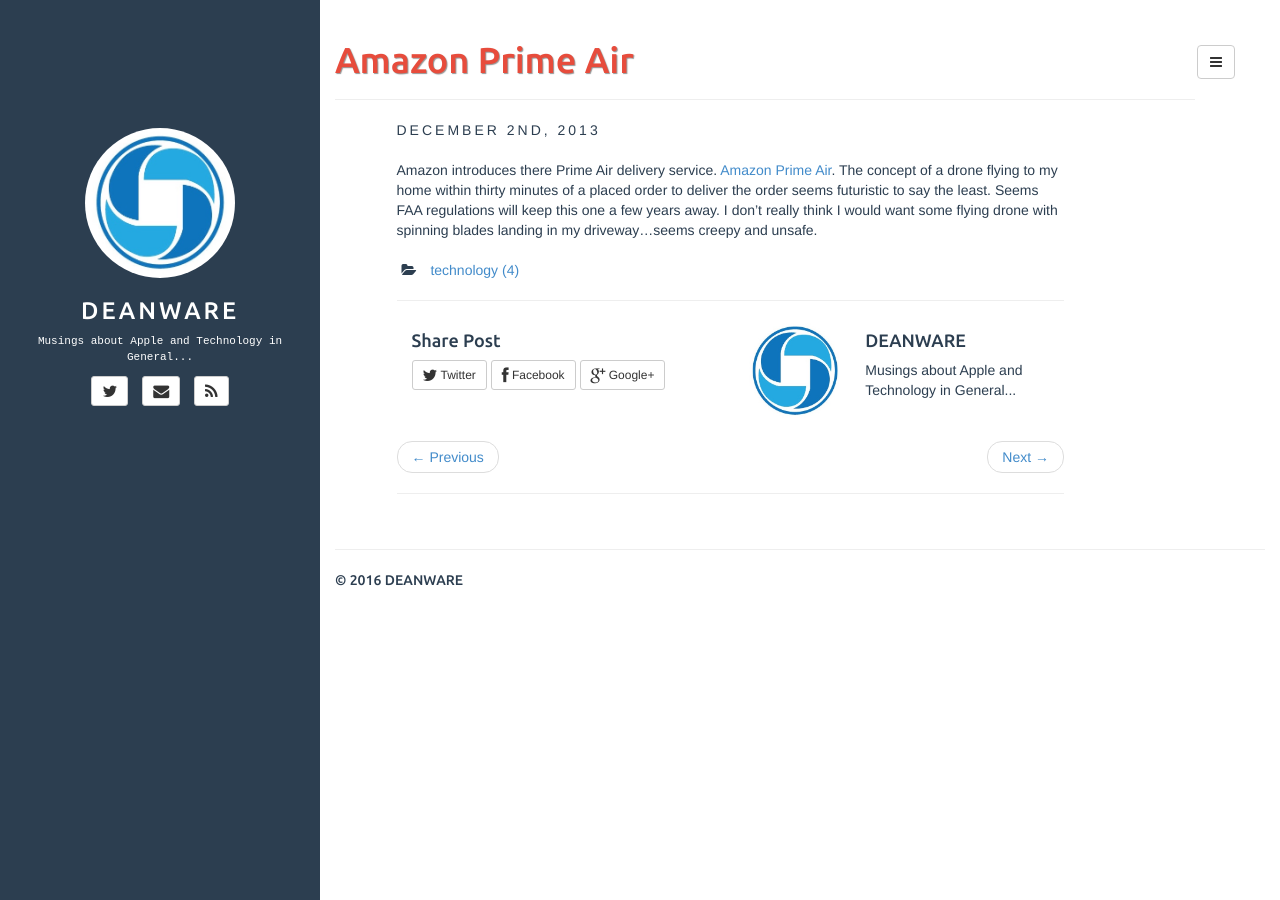
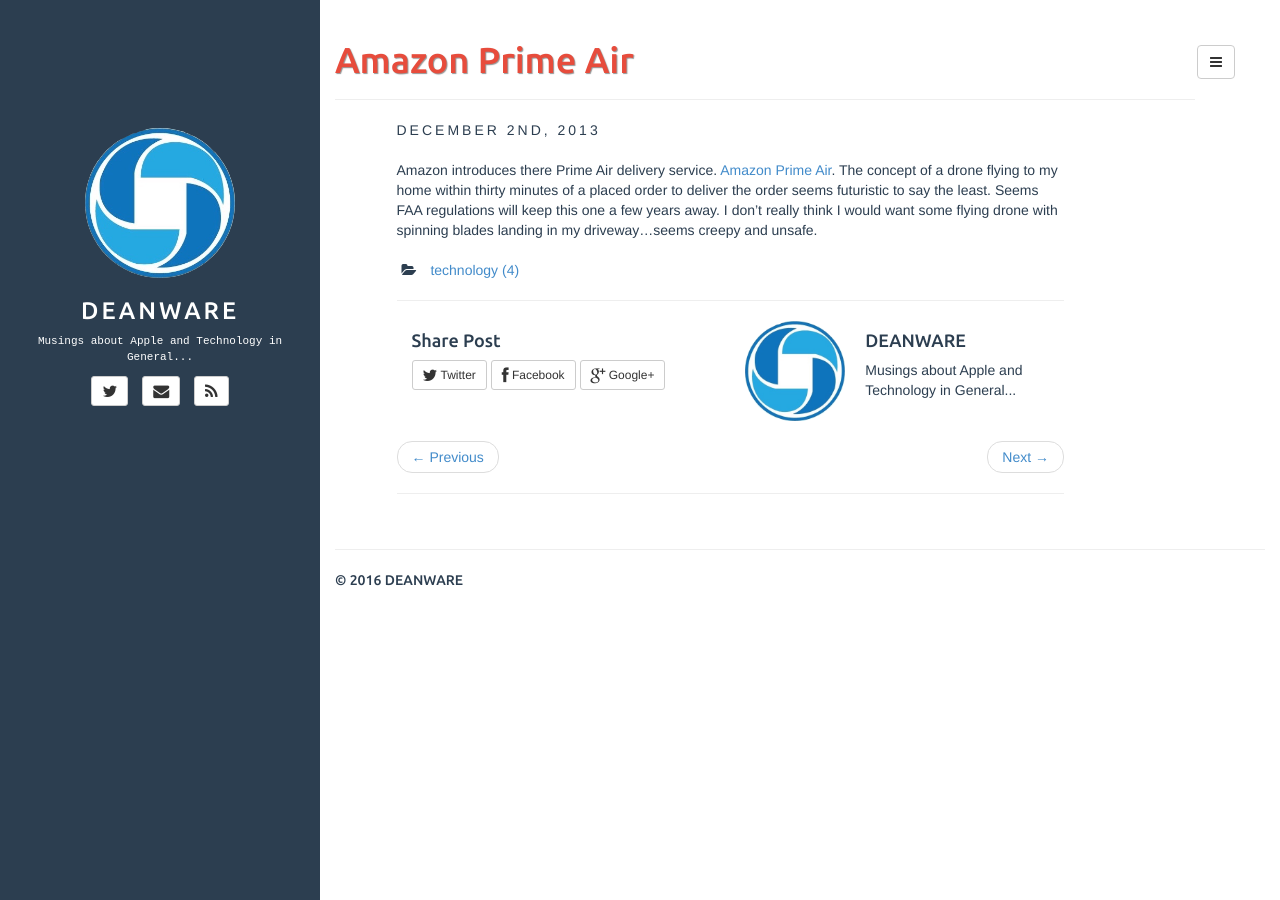
Before and after one commit to deanandreakis/deanandreakis.github.io, a Jekyll site: the page built from _posts/2013-12-02-amazon-prime-air.markdown, in a window 1280 px wide. Built offline with Jekyll 4.4.1, drawn with Linux system fonts in a browser that asks for light colours.

Commit message:
new logo

```diff
--- a/_includes/default.html
+++ b/_includes/default.html
@@ -59,7 +59,7 @@
 			</a>
 			{% endif %}
 			<a class="navbar-brand" href="{{ site.BASE_PATH }}/">
-				<img src="{{ site.BASE_PATH }}/assets/media/deanware6.jpg" width="60" height="60" class="img-circle" />
+				<img src="{{ site.BASE_PATH }}/assets/media/deanware6.png" width="60" height="60" class="img-circle" />
 <!-- 				{{ site.title }} -->
 			</a>
 		</div>
--- a/_includes/post.html
+++ b/_includes/post.html
@@ -92,7 +92,7 @@
       </section>
 
       <section class="col-sm-6 author">
-        <img src="{{ site.BASE_PATH }}/assets/media/deanware6.jpg" width="100" height="100" class="img-rounded author-image" />
+        <img src="{{ site.BASE_PATH }}/assets/media/deanware6.png" width="100" height="100" class="img-rounded author-image" />
         <h4 class="section-title author-name">{{site.title}}</h4>
         <p class="author-bio">{{site.author.bio}}</p>
       </section>
--- a/_includes/sidebar.html
+++ b/_includes/sidebar.html
@@ -1,7 +1,7 @@
 <!-- sidebar.html -->
 <header class="sidebar-header" role="banner">
 	<a href="{{ site.BASE_PATH }}/">
-		<img src="{{ site.BASE_PATH }}/assets/media/deanware6.jpg" width="150" height="150" class="img-circle" />
+		<img src="{{ site.BASE_PATH }}/assets/media/deanware6.png" width="150" height="150" class="img-circle" />
 	</a>
 	<h3 class="title">
         <a href="{{ site.BASE_PATH }}/">{{ site.title }}</a>
```
Also changed, not shown: assets/media/deanware6.png (added).
